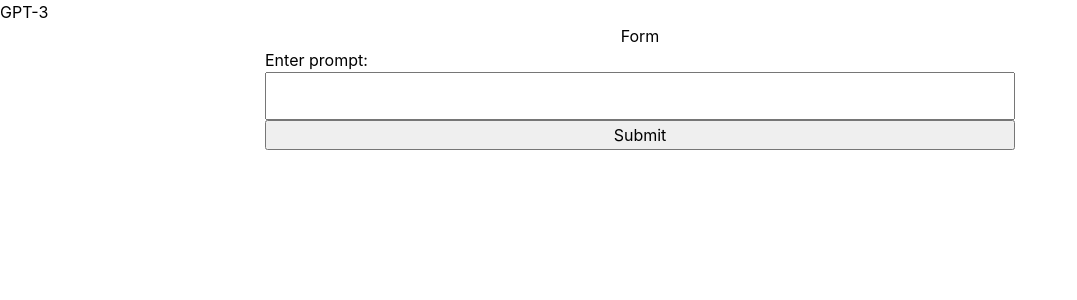
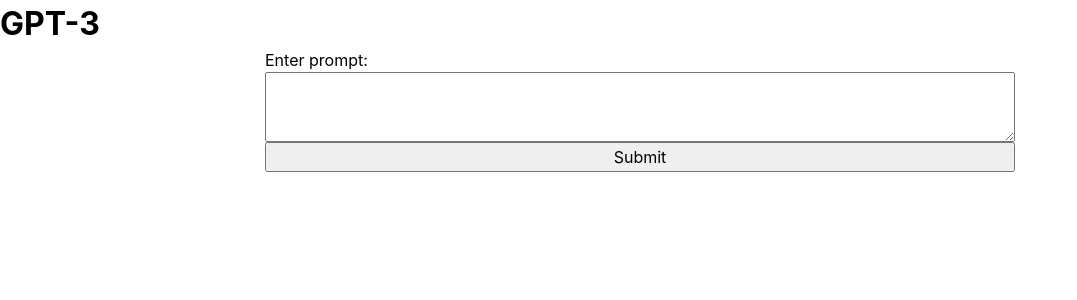
Before and after one commit to sprajams/GPT-3, a React (Create React App) app: page / in a window 1280 px wide. Shown: the top 300 px of the page, without its empty margins (0-1077 px from the left). Built offline with nearby package versions, Linux system fonts and the light colour scheme.

Commit message:
semantics and clean up

```diff
--- a/src/App.js
+++ b/src/App.js
@@ -4,7 +4,7 @@
 function App() {
   return (
     <div>
-      <div>GPT-3</div>
+      <h1>GPT-3</h1>
       <Form />
     </div>
   );
--- a/src/components/Form/index.jsx
+++ b/src/components/Form/index.jsx
@@ -1,4 +1,4 @@
-import { useState, useEffect } from "react";
+import { useState } from "react";
 import styles from "./styles.module.scss";
 
 function Form() {
@@ -25,47 +25,21 @@
       presence_penalty: 0.0,
     };
 
-    // const responseData = await fetch(
-    //   "https://api.openai.com/v1/engines/text-curie-001/completions",
-    //   {
-    //     method: "POST",
-    //     headers: {
-    //       "Content-Type": "application/json",
-    //       Authorization: `Bearer ${process.env.REACT_APP_OPENAI_SECRET}`,
-    //     },
-    //     body: JSON.stringify(data),
-    //   }
-    // ).then((res) => res.json());
-    const responseData = {
-      id: "cmpl-58eWjx8g5KflvWM5naH5sAnMTHfN2",
-      object: "text_completion",
-      created: 1652744093,
-      model: "text-curie:001",
-      choices: [
+    const responseData = await fetch(
+      "https://api.openai.com/v1/engines/text-curie-001/completions",
       {
-          text: "\n\nMonday",
-          index: 0,
-          logprobs: null,
-          finish_reason: "stop",
+        method: "POST",
+        headers: {
+          "Content-Type": "application/json",
+          Authorization: `Bearer ${process.env.REACT_APP_OPENAI_SECRET}`,
         },
-        {
-          text: "\n\nTuesday",
-          index: 1,
-          logprobs: null,
-          finish_reason: "stop",
-        },
-      ],
-    };
+        body: JSON.stringify(data),
+      }
+    ).then((res) => res.json());
 
-    // let totalChoice = [];
-    // GET ALL AVAILABLE CHOICES PER PROMPT
-    // responseData.choices.map((choice) => {
-    //   return totalChoice.push(choice.text);
-    // });
-    // console.log(totalChoice);
     // GET RESULT FROM API, NEWEST ON TOP
     setResults((old) => {
-      //   const newItem = { q: prompt, a: totalChoice };
+      // MAP CHOICES TO Q & A OBJECTS
       const newArr = responseData.choices.map((choice) => {
         return {
           q: prompt,
@@ -73,34 +47,34 @@
           id: `${responseData.id} - ${choice.index}`,
         };
       });
-
+      // SPREAD OPERATOR TO PREPEND NEW ITEMS TO RESULTS
       return [...newArr, ...old];
     });
   };
 
   return (
     <div className={styles.outer}>
-      Form
       <form className={styles.form} onSubmit={handleSubmit}>
-        <label htmlFor="name">Enter prompt:</label>
-        <input
-          type="text"
-          name="name"
+        <label htmlFor="prompt">Enter prompt:</label>
+        <textarea
+          name="prompt"
           id="prompt"
           className={styles.formInput}
           onChange={handleChange}
           required
-        ></input>
+        ></textarea>
         <button type="submit">Submit</button>
       </form>
+      <ul>
         {results.map((result) => {
           return (
-          <div key={result.id}>
+            <li key={result.id}>
               <div>Prompt:{result.q}</div>
               <div>Answer:{result.a}</div>
-          </div>
+            </li>
           );
         })}
+      </ul>
     </div>
   );
 }
```
Lines whose indentation alone changed are shown as unchanged.
